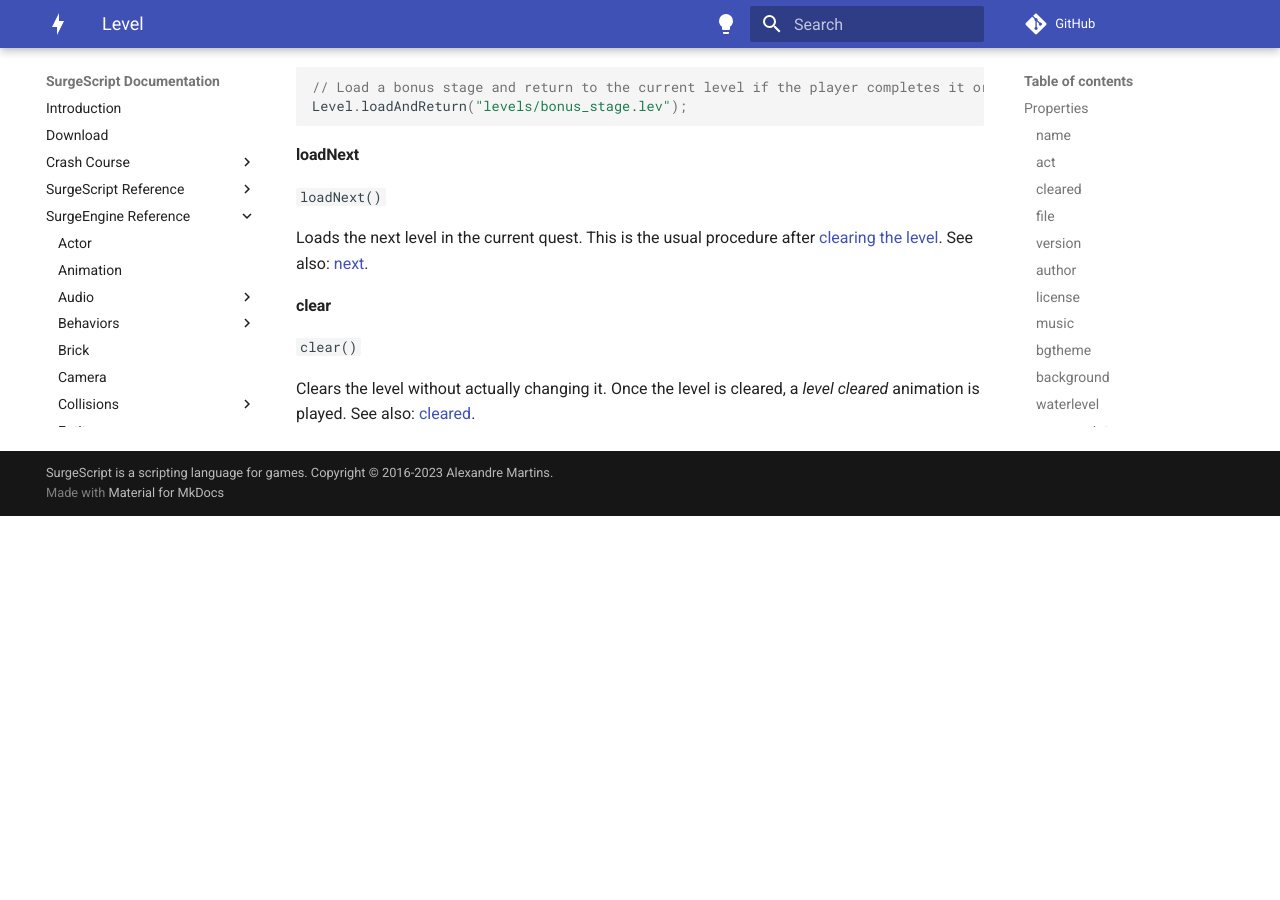
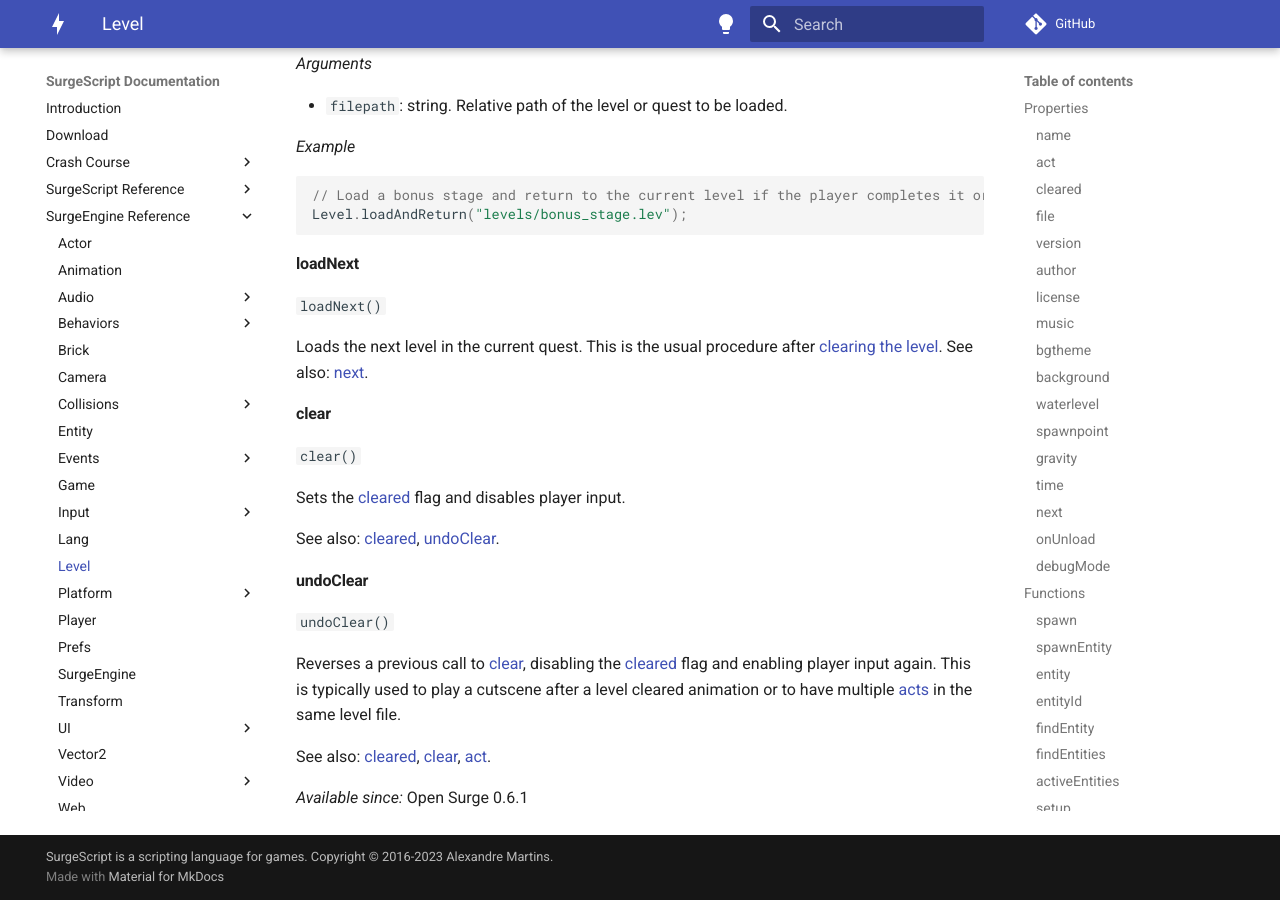
Before and after one commit to alemart/surgescript, an MkDocs documentation site: the page built from docs/engine/level.md, in a window 1280 px wide and 900 px high, scrolled down 9778 px. Built offline with MkDocs 1.6.1 and Material for MkDocs 9.7.7, drawn with Linux system fonts in a browser that asks for light colours; comment, search, counter and statistics services are not loaded; before the commit the page ends 10294 px from its top, so only the background shows below that; some of the changed text lies outside the part shown.

Commit message:
Docs: introduce Level.undoClear(). Make Level.act writable. Change texts.

```diff
--- a/docs/engine/level.md
+++ b/docs/engine/level.md
@@ -74,15 +74,19 @@ object "Application"
 
 #### act
 
-`act`: number, read-only.
+`act`: number.
 
 The act number (1, 2, 3...) of the current level.
+
+*Note:* this property is writable since Open Surge 0.6.1.
 
 #### cleared
 
 `cleared`: boolean, read-only.
 
-Checks if the current level has been cleared by the player. If this is `true`, a *level cleared* animation should be played. Although the engine provides a default animation, you may use this property to design your own. See also: [clear()](#clear).
+Checks if the current level has been cleared by the player. If this is `true`, a level cleared animation should be played. Although the engine provides a default animation, you may use this property to design your own.
+
+See also: [clear](#clear).
 
 #### file
 
@@ -148,7 +152,7 @@ The acceleration of gravity, measured in pixels per second squared.
 
 `time`: number.
 
-Elapsed time in the level, given in seconds.
+Elapsed time in the level, given in seconds. The level time will be frozen if the [cleared](#cleared) flag is set or if the player is dying.
 
 *Note:* this property is writable since Open Surge 0.6.0.
 
@@ -458,4 +462,16 @@ Loads the next level in the current quest. This is the usual procedure after [cl
 
 `clear()`
 
-Clears the level without actually changing it. Once the level is cleared, a *level cleared* animation is played. See also: [cleared](#cleared).
+Sets the [cleared](#cleared) flag and disables player input.
+
+See also: [cleared](#cleared), [undoClear](#undoclear).
+
+#### undoClear
+
+`undoClear()`
+
+Reverses a previous call to [clear](#clear), disabling the [cleared](#cleared) flag and enabling player input again. This is typically used to play a cutscene after a level cleared animation or to have multiple [acts](#act) in the same level file.
+
+See also: [cleared](#cleared), [clear](#clear), [act](#act).
+
+*Available since:* Open Surge 0.6.1
```
